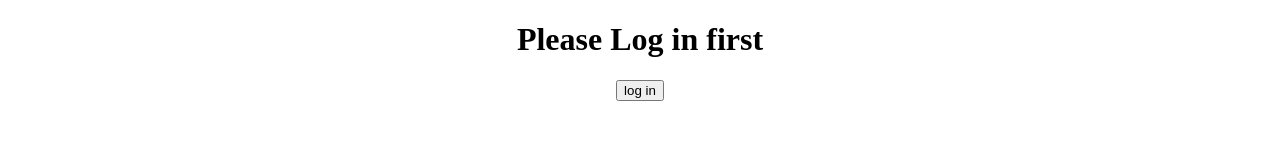
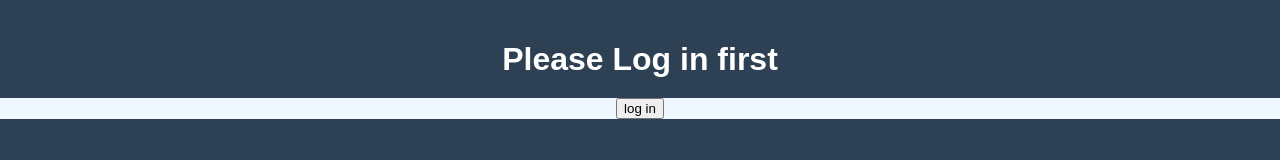
Before and after one commit to u6288055/webProj2, a website: page assets/static/noLogin.html in a window 1280 px wide. Drawn offline with Linux system fonts and the light colour scheme.

Commit message:
add css link

```diff
--- a/assets/static/noLogin.html
+++ b/assets/static/noLogin.html
@@ -2,6 +2,7 @@
 <html lang="en">
 
 <head>
+  <link rel="stylesheet" type="text/css" href="/static/Css.css">
   <style>
     h1 {text-align: center;}
     p {text-align: center;}
```
